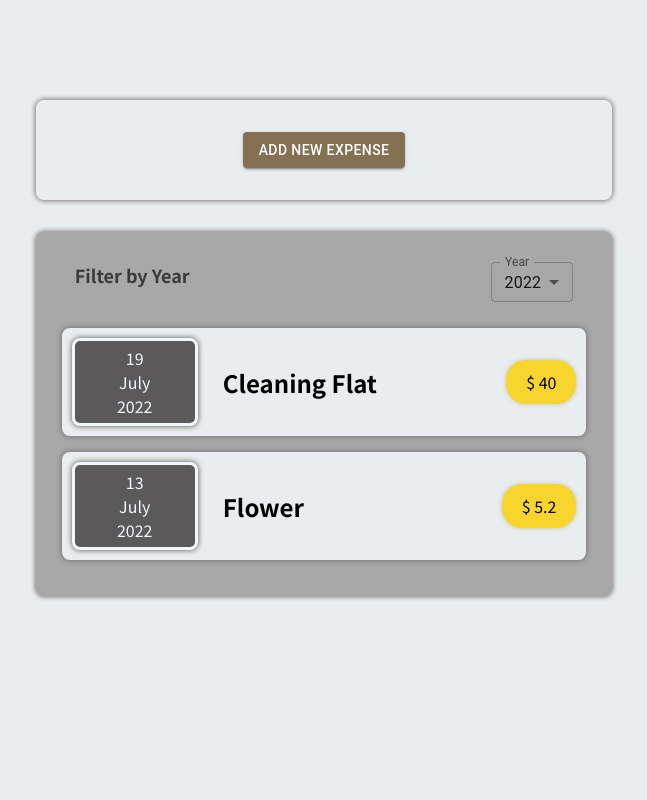
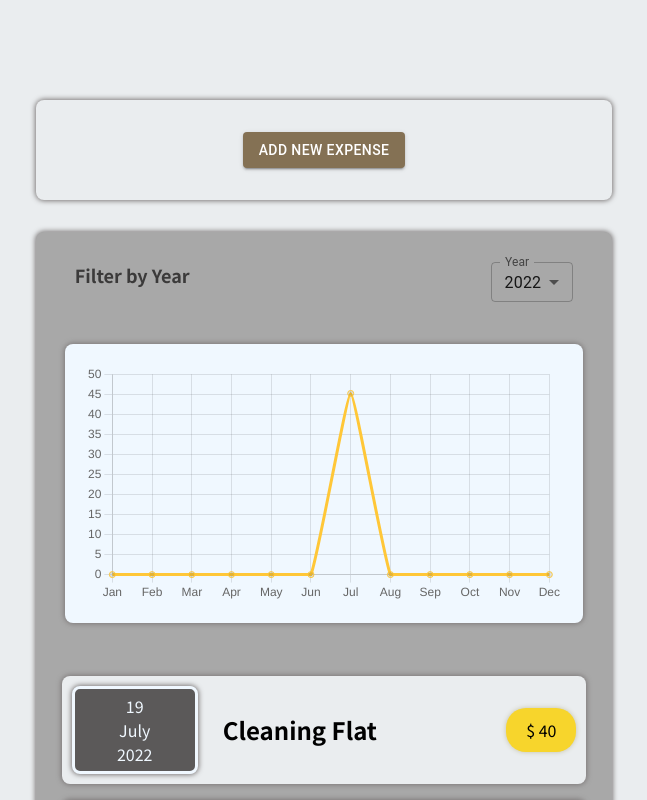
Before and after one commit to yusufcelilalak/expenses, a React (Create React App) app: page / in a window 1280 px wide. Shown: the top 800 px of the page, without its empty margins (316-963 px from the left). Built offline with nearby package versions, Linux system fonts and the light colour scheme.

Commit message:
expenses chart added

```diff
--- a/package.json
+++ b/package.json
@@ -10,7 +10,9 @@
     "@testing-library/jest-dom": "^5.16.4",
     "@testing-library/react": "^13.3.0",
     "@testing-library/user-event": "^13.5.0",
+    "chart.js": "^3.8.2",
     "react": "^18.2.0",
+    "react-chartjs-2": "^4.3.1",
     "react-dom": "^18.2.0",
     "react-scripts": "5.0.1",
     "web-vitals": "^2.1.4"
--- /dev/null
+++ b/src/components/Chart/LineChart.css
@@ -0,0 +1,8 @@
+.line-chart {
+  width: 90%;
+  margin: auto;
+  margin-bottom: 3.3rem;
+  margin-top: 2rem;
+  background-color: aliceblue;
+  padding: 20px;
+}
--- /dev/null
+++ b/src/components/Chart/LineChart.js
@@ -0,0 +1,44 @@
+import "./LineChart.css";
+import { Line } from "react-chartjs-2";
+import { Chart } from "chart.js/auto";
+import Card from "../UI/Card";
+
+function LineChart(props) {
+  const labels = [];
+  const costs = [];
+
+  for (const data of props.data) {
+    labels.push(data.label);
+    costs.push(data.cost);
+  }
+
+  return (
+    <Card className="line-chart">
+      <Line
+        data={{
+          labels: labels,
+          datasets: [
+            {
+              label: "",
+              data: costs,
+              fill: false,
+              borderColor: "rgb(255, 199, 56)",
+              tension: 0.1,
+            },
+          ],
+        }}
+        options={{
+          plugins: {
+            legend: {
+              display: false,
+            },
+          },
+        }}
+        height={100}
+        width={200}
+      ></Line>
+    </Card>
+  );
+}
+
+export default LineChart;
--- a/src/components/Expenses/Expenses.js
+++ b/src/components/Expenses/Expenses.js
@@ -1,6 +1,7 @@
 import Card from "../UI/Card";
 import FilterExpense from "./FilterExpense";
 import ExpensesList from "./ExpensesList";
+import LineChart from "../Chart/LineChart";
 import "./Expenses.css";
 import { useState } from "react";
 
@@ -15,12 +16,34 @@ function Expenses(props) {
     return expense.date.getFullYear() === selectedYear;
   });
 
+  const charDataPoints = [
+    { label: "Jan", cost: 0 },
+    { label: "Feb", cost: 0 },
+    { label: "Mar", cost: 0 },
+    { label: "Apr", cost: 0 },
+    { label: "May", cost: 0 },
+    { label: "Jun", cost: 0 },
+    { label: "Jul", cost: 0 },
+    { label: "Aug", cost: 0 },
+    { label: "Sep", cost: 0 },
+    { label: "Oct", cost: 0 },
+    { label: "Nov", cost: 0 },
+    { label: "Dec", cost: 0 },
+  ];
+
+  for (const expense of filteredExpenses) {
+    const expenseMonth = expense.date.getMonth();
+    console.log(expenseMonth);
+    charDataPoints[expenseMonth].cost += expense.cost;
+  }
+
   return (
     <Card className="expenses">
       <FilterExpense
         selected={selectedYear}
         onFilterChange={filterChangeHandler}
       />
+      <LineChart data={charDataPoints} />
       <ExpensesList expenses={filteredExpenses} />
     </Card>
   );
--- a/src/components/NewExpense/NewExpenseForm.js
+++ b/src/components/NewExpense/NewExpenseForm.js
@@ -25,7 +25,7 @@ function NewExpenseForm(props) {
 
     const expenseData = {
       title: enteredTitle,
-      cost: enteredCost,
+      cost: +enteredCost,
       date: new Date(enteredDate),
     };
 
```
Also changed, not shown: src/components/Expenses/ExpenseItem.css (line endings or trailing spaces), 1 other file (tests, documents, lock files or other folders).
